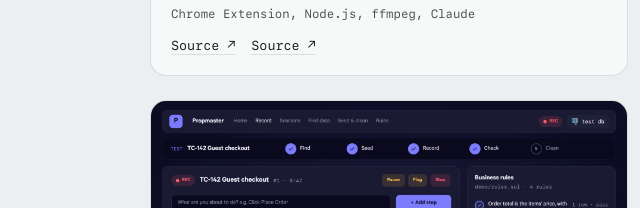
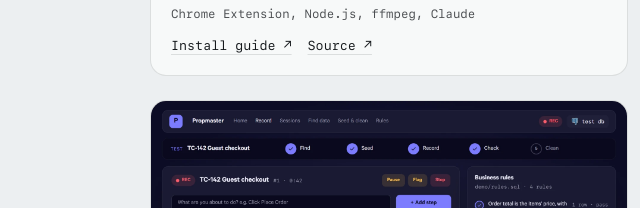
Before and after one commit to rameshlakmal/portfolio-nextJS, an Astro site: page /projects in a window 1280 px wide. Shown: the part 821-1029 px from the top of the page, 0-640 px from the left. Built offline with nearby package versions, Linux system fonts and the light colour scheme; Astro itself is replaced by a stand-in of ours.

Commit message:
Name BugSnap's second link "Install guide"
Both of its links point to GitHub, so both were labelled Source. A
project can now set externalLabel to name its external link. Also
point the install guide at the repository's master branch.

Co-Authored-By: Claude Opus 5.5 <noreply@anthropic.com>

```diff
--- a/src/data/portfolio.js
+++ b/src/data/portfolio.js
@@ -132,7 +132,8 @@ export const featuredProjects = [
       'A Chrome and Edge extension with a Node server that turns one screen recording into a complete bug report. While a tab is recorded it captures every click and keystroke as plain-language steps, console errors and a full network log with sensitive values masked, along with the browser, OS and screen size. The share link opens a player with the video and DevTools panels synced to its timeline. Claude, OpenAI, Gemini or a local Ollama model writes the report in a fixed template from a short description, which can then be filed as a GitHub, Jira or GitLab issue with labels, assignees and project fields, or sent to Slack or Notion. It also includes an annotation editor for screenshots, trimming, folders, Google Drive sharing and a script to host the server for a team.',
     tech: ['Chrome Extension', 'Node.js', 'ffmpeg', 'Claude'],
     github: 'https://github.com/rameshlakmal/BugSnap',
-    external: 'https://github.com/rameshlakmal/BugSnap/blob/main/INSTALL.md',
+    external: 'https://github.com/rameshlakmal/BugSnap/blob/master/INSTALL.md',
+    externalLabel: 'Install guide',
   },
   {
     date: '2026-10-24',
--- a/src/utils/projects.js
+++ b/src/utils/projects.js
@@ -16,19 +16,20 @@ const previewFor = (id) => {
   return webm || mp4 ? { webm, mp4 } : null;
 };
 
-const linkFor = (url) => {
+// `label` overrides the derived name, e.g. 'Install guide' for a second GitHub link.
+const linkFor = (url, label) => {
   if (!url) return null;
-  if (url.includes('github.com')) return { url, label: 'Source', kind: 'code' };
+  if (url.includes('github.com')) return { url, label: label || 'Source', kind: 'code' };
   if (url.startsWith('/') || url.includes('linkedin.com'))
-    return { url, label: 'Article', kind: 'writing' };
-  return { url, label: 'Live app', kind: 'app' };
+    return { url, label: label || 'Article', kind: 'writing' };
+  return { url, label: label || 'Live app', kind: 'app' };
 };
 
 // Show the most useful link first: a live app, then an article, then source.
 const linkOrder = { app: 0, writing: 1, code: 2 };
 
 export const describe = (project) => {
-  const links = [linkFor(project.external), linkFor(project.github)].filter(Boolean);
+  const links = [linkFor(project.external, project.externalLabel), linkFor(project.github)].filter(Boolean);
   links.sort((a, b) => linkOrder[a.kind] - linkOrder[b.kind]);
   return {
     ...project,
```
